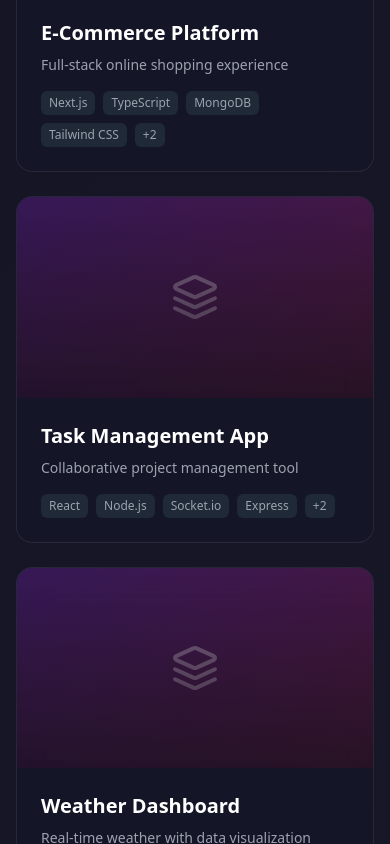
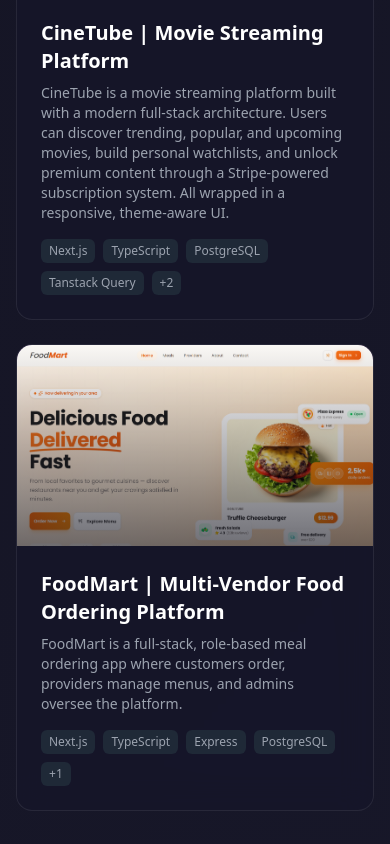
Before and after one commit to tausif-islam-sheik/Tausif-Islam-Sheik-Portfolio, a Next.js app: page / in a window 390 px wide. Shown: the part 4200-5044 px from the top of the page. Built offline with nearby package versions, Linux system fonts and the light colour scheme.

Commit message:
Projects added in My Project section

```diff
--- a/src/app/layout.tsx
+++ b/src/app/layout.tsx
@@ -11,7 +11,7 @@ const montserrat = Montserrat({
 export const metadata: Metadata = {
   title: 'Tausif Islam Sheik | Full-Stack Developer',
   description: 'Full-Stack Developer crafting fast, beautiful, scalable web experiences. View projects, skills, and download resume.',
-  keywords: ['Full-Stack Developer', 'Web Developer', 'React', 'Next.js', 'TypeScript', 'Portfolio'],
+  keywords: ['Full-Stack Developer', 'Web Developer', 'Frontend Developer', 'Backend Developer','React', 'Next.js', 'TypeScript', 'Portfolio'],
   authors: [{ name: 'Tausif Islam Sheik' }],
   openGraph: {
     title: 'Tausif Islam Sheik | Full-Stack Developer',
--- a/src/components/Navbar.tsx
+++ b/src/components/Navbar.tsx
@@ -2,7 +2,7 @@
 
 import { useState, useEffect } from 'react'
 import { motion, AnimatePresence } from 'framer-motion'
-import { Menu, X, Github, Linkedin, Facebook, Twitter } from 'lucide-react'
+import { Menu, X, Github, Linkedin, Twitter } from 'lucide-react'
 
 const navLinks = [
   { name: 'About', href: '#about' },
@@ -71,7 +71,7 @@ export default function Navbar() {
               </svg>
               <div className="hidden sm:flex items-baseline">
                 <span className="text-[#f5e6d3] font-bold text-3xl tracking-tight">Tausif</span>
-                <span className="text-purple-500 text-2xl ml-0.5">.</span>
+                <span className="text-purple-500 text-4xl ml-0.5">.</span>
               </div>
             </motion.a>
 
--- a/src/sections/Contact.tsx
+++ b/src/sections/Contact.tsx
@@ -124,6 +124,7 @@ export default function Contact() {
                   <label className="text-gray-400 text-sm mb-2 block">Name</label>
                   <input
                     type="text"
+                    required
                     placeholder="Your name"
                     className="w-full px-4 py-3 rounded-xl bg-gray-800/50 border border-gray-700 text-white placeholder-gray-500 focus:outline-none focus:border-purple-500/50 transition-colors"
                   />
@@ -132,6 +133,7 @@ export default function Contact() {
                   <label className="text-gray-400 text-sm mb-2 block">Email</label>
                   <input
                     type="email"
+                    required
                     placeholder="your@email.com"
                     className="w-full px-4 py-3 rounded-xl bg-gray-800/50 border border-gray-700 text-white placeholder-gray-500 focus:outline-none focus:border-purple-500/50 transition-colors"
                   />
@@ -142,6 +144,7 @@ export default function Contact() {
                 <label className="text-gray-400 text-sm mb-2 block">Subject</label>
                 <input
                   type="text"
+                  required
                   placeholder="What's this about?"
                   className="w-full px-4 py-3 rounded-xl bg-gray-800/50 border border-gray-700 text-white placeholder-gray-500 focus:outline-none focus:border-purple-500/50 transition-colors"
                 />
@@ -151,6 +154,7 @@ export default function Contact() {
                 <label className="text-gray-400 text-sm mb-2 block">Message</label>
                 <textarea
                   rows={5}
+                  required
                   placeholder="Tell me about your project..."
                   className="w-full px-4 py-3 rounded-xl bg-gray-800/50 border border-gray-700 text-white placeholder-gray-500 focus:outline-none focus:border-purple-500/50 transition-colors resize-none"
                 />
--- a/src/sections/Hero.tsx
+++ b/src/sections/Hero.tsx
@@ -100,7 +100,7 @@ export default function Hero() {
         {/* Main Title */}
         <h1
           ref={titleRef}
-          className="text-5xl sm:text-7xl lg:text-8xl font-bold mb-4"
+          className="text-5xl sm:text-6xl lg:text-7xl font-bold mb-4"
         >
           <span className="gradient-text">Tausif Islam</span>{' '}
           <span className="text-white">Sheik</span>
--- a/src/sections/Projects.tsx
+++ b/src/sections/Projects.tsx
@@ -1,74 +1,81 @@
-'use client'
+"use client";
 
-import { useState, useRef } from 'react'
-import { motion, AnimatePresence, useInView } from 'framer-motion'
-import { ExternalLink, Github, X, ChevronRight, Layers, AlertCircle, Lightbulb } from 'lucide-react'
+import { useState, useRef } from "react";
+import { motion, AnimatePresence, useInView } from "framer-motion";
+import {
+  ExternalLink,
+  Github,
+  X,
+  ChevronRight,
+  Layers,
+  AlertCircle,
+  Lightbulb,
+} from "lucide-react";
 
 interface Project {
-  id: string
-  name: string
-  description: string
-  shortDesc: string
-  image: string
-  technologies: string[]
-  liveUrl?: string
-  githubUrl?: string
-  challenges: string
-  improvements: string
+  id: string;
+  name: string;
+  description: string;
+  shortDesc: string;
+  image: string;
+  technologies: string[];
+  liveUrl?: string;
+  githubUrl?: string;
+  challenges: string;
+  improvements: string;
 }
 
 const projects: Project[] = [
   {
-    id: '1',
-    name: 'E-Commerce Platform',
-    shortDesc: 'Full-stack online shopping experience',
-    description: 'A comprehensive e-commerce platform built with Next.js and MongoDB, featuring real-time inventory management, secure payment processing, and an intuitive admin dashboard. The platform supports multiple vendors and includes advanced search and filtering capabilities.',
-    image: '/project1.jpg',
-    technologies: ['Next.js', 'TypeScript', 'MongoDB', 'Tailwind CSS', 'Stripe', 'Redis'],
-    liveUrl: 'https://example-ecommerce.com',
-    githubUrl: 'https://github.com/tausif/ecommerce',
-    challenges: 'Implementing real-time inventory synchronization across multiple vendors while maintaining performance. Solved using Redis for caching and WebSocket connections for live updates.',
-    improvements: 'Plan to add AI-powered product recommendations, integrate more payment gateways, and implement a progressive web app version for mobile users.',
+    id: "1",
+    name: "CineTube | Movie Streaming Platform",
+    shortDesc:
+      "CineTube is a movie streaming platform built with a modern full-stack architecture. Users can discover trending, popular, and upcoming movies, build personal watchlists, and unlock premium content through a Stripe-powered subscription system. All wrapped in a responsive, theme-aware UI.",
+    description:
+      "CineTube is a movie streaming platform built with a modern full-stack architecture. Users can discover trending, popular, and upcoming movies, build personal watchlists, and unlock premium content through a Stripe-powered subscription system. All wrapped in a responsive, theme-aware UI.",
+    image: "/cinetube.png",
+    technologies: [
+      "Next.js",
+      "TypeScript",
+      "PostgreSQL",
+      "Tanstack Query",
+      "Express.js",
+      "Stripe",
+    ],
+    liveUrl: "https://cinetube-omega.vercel.app",
+    githubUrl: "https://github.com/tausif-islam-sheik/CineTube",
+    challenges:
+      "Integrating YouTube live streaming links while ensuring smooth playback and a consistent user experience. Faced limitations with player customization and latency control, which were managed by optimizing embed settings, lazy loading video players, and handling network-based playback issues. Also implemented efficient state management for real-time UI updates.",
+
+    improvements:
+      "Plan to move toward a more flexible streaming solution (e.g., custom media server) for better control over playback and monetization. Additionally, aiming to add AI-powered movie recommendations, integrate multiple subscription/payment gateways, and build a Progressive Web App (PWA) for enhanced mobile performance and offline capabilities.",
   },
   {
-    id: '2',
-    name: 'Task Management App',
-    shortDesc: 'Collaborative project management tool',
-    description: 'A Kanban-style project management application with real-time collaboration features. Users can create boards, manage tasks with drag-and-drop functionality, and collaborate with team members in real-time.',
-    image: '/project2.jpg',
-    technologies: ['React', 'Node.js', 'Socket.io', 'Express', 'MongoDB', 'Framer Motion'],
-    liveUrl: 'https://example-tasks.com',
-    githubUrl: 'https://github.com/tausif/taskmanager',
-    challenges: 'Managing real-time state synchronization across multiple clients. Implemented optimistic UI updates and conflict resolution strategies to ensure smooth user experience.',
-    improvements: 'Adding calendar integration, time tracking features, and advanced analytics dashboard for project insights.',
+    id: "2",
+    name: "FoodMart | Multi-Vendor Food Ordering Platform",
+    shortDesc:
+      "FoodMart is a full-stack, role-based meal ordering app where customers order, providers manage menus, and admins oversee the platform.",
+    description:
+      "FoodMart is a full-stack, role-based meal ordering web application designed to simulate a real-world food delivery platform. The system allows customers to browse meals, place orders, and track delivery status, while providers manage their menus and fulfill orders. Admins oversee the entire platform including users, orders, and categories.",
+    image: "/foodmart.png",
+    technologies: ["Next.js", "TypeScript", "Express", "PostgreSQL", "Prisma"],
+    liveUrl: "https://foodmart-frontend.vercel.app",
+    githubUrl: "https://github.com/tausif-islam-sheik/FoodMart--frontend",
+    challenges:
+      "Handling real-time order management and synchronization between users, vendors, and admin panels. Ensured smooth user experience by implementing efficient state management, API optimization, and handling concurrent order updates with proper validation and fallback mechanisms.",
+
+    improvements:
+      "Plan to enhance the platform with AI-based food recommendations, integrate multiple secure payment gateways, add real-time order tracking, and develop a Progressive Web App (PWA) for better mobile performance and offline support.",
   },
-  {
-    id: '3',
-    name: 'Weather Dashboard',
-    shortDesc: 'Real-time weather with data visualization',
-    description: 'An interactive weather dashboard that provides detailed weather forecasts with beautiful data visualizations. Features include location-based weather, historical data charts, and severe weather alerts.',
-    image: '/project3.jpg',
-    technologies: ['React', 'D3.js', 'OpenWeather API', 'Chart.js', 'Tailwind CSS'],
-    liveUrl: 'https://example-weather.com',
-    githubUrl: 'https://github.com/tausif/weather',
-    challenges: 'Creating responsive and performant data visualizations that work across all device sizes. Used D3.js with responsive design patterns and optimized data fetching.',
-    improvements: 'Implementing weather prediction using machine learning models and adding air quality index tracking.',
-  },
-  {
-    id: '4',
-    name: 'Portfolio CMS',
-    shortDesc: 'Dynamic portfolio management system',
-    description: 'A content management system specifically designed for developers to showcase their work. Features include markdown support, project categorization, and customizable themes.',
-    image: '/project4.jpg',
-    technologies: ['Next.js', 'PostgreSQL', 'Prisma', 'AWS S3', 'MDX'],
-    liveUrl: 'https://example-portfolio.com',
-    githubUrl: 'https://github.com/tausif/portfolio-cms',
-    challenges: 'Building a flexible content system that supports both structured data and free-form markdown. Created a hybrid approach using MDX for rich content editing.',
-    improvements: 'Adding theme marketplace, SEO optimization tools, and integrated analytics dashboard.',
-  },
-]
+];
 
-function ProjectModal({ project, onClose }: { project: Project; onClose: () => void }) {
+function ProjectModal({
+  project,
+  onClose,
+}: {
+  project: Project;
+  onClose: () => void;
+}) {
   return (
     <motion.div
       initial={{ opacity: 0 }}
@@ -85,7 +92,7 @@ function ProjectModal({ project, onClose }: { project: Project; onClose: () => v
         initial={{ scale: 0.9, opacity: 0 }}
         animate={{ scale: 1, opacity: 1 }}
         exit={{ scale: 0.9, opacity: 0 }}
-        transition={{ type: 'spring', damping: 25 }}
+        transition={{ type: "spring", damping: 25 }}
         className="relative w-full max-w-4xl max-h-[90vh] overflow-y-auto glass rounded-3xl p-6 sm:p-8"
         onClick={(e) => e.stopPropagation()}
       >
@@ -99,9 +106,11 @@ function ProjectModal({ project, onClose }: { project: Project; onClose: () => v
 
         {/* Project Image */}
         <div className="relative aspect-video rounded-2xl overflow-hidden mb-8 bg-gradient-to-br from-purple-900/50 to-pink-900/50">
-          <div className="absolute inset-0 flex items-center justify-center">
-            <Layers size={64} className="text-white/30" />
-          </div>
+          <img
+            src={project.image}
+            alt={project.name}
+            className="absolute inset-0 w-full h-full object-cover"
+          />
           <div className="absolute bottom-4 left-4 flex gap-3">
             {project.liveUrl && (
               <a
@@ -129,7 +138,9 @@ function ProjectModal({ project, onClose }: { project: Project; onClose: () => v
         </div>
 
         {/* Project Title */}
-        <h2 className="text-3xl sm:text-4xl font-bold text-white mb-4">{project.name}</h2>
+        <h2 className="text-3xl sm:text-4xl font-bold text-white mb-4">
+          {project.name}
+        </h2>
 
         {/* Technologies */}
         <div className="flex flex-wrap gap-2 mb-6">
@@ -145,7 +156,9 @@ function ProjectModal({ project, onClose }: { project: Project; onClose: () => v
 
         {/* Description */}
         <div className="mb-8">
-          <h3 className="text-xl font-semibold text-white mb-3">About the Project</h3>
+          <h3 className="text-xl font-semibold text-white mb-3">
+            About the Project
+          </h3>
           <p className="text-gray-400 leading-relaxed">{project.description}</p>
         </div>
 
@@ -155,7 +168,9 @@ function ProjectModal({ project, onClose }: { project: Project; onClose: () => v
             <div className="w-10 h-10 rounded-xl bg-red-500/20 flex items-center justify-center">
               <AlertCircle className="text-red-400" size={20} />
             </div>
-            <h3 className="text-lg font-semibold text-white">Challenges Faced</h3>
+            <h3 className="text-lg font-semibold text-white">
+              Challenges Faced
+            </h3>
           </div>
           <p className="text-gray-400 leading-relaxed">{project.challenges}</p>
         </div>
@@ -166,26 +181,26 @@ function ProjectModal({ project, onClose }: { project: Project; onClose: () => v
             <div className="w-10 h-10 rounded-xl bg-green-500/20 flex items-center justify-center">
               <Lightbulb className="text-green-400" size={20} />
             </div>
-            <h3 className="text-lg font-semibold text-white">Future Improvements</h3>
+            <h3 className="text-lg font-semibold text-white">
+              Future Improvements
+            </h3>
           </div>
-          <p className="text-gray-400 leading-relaxed">{project.improvements}</p>
+          <p className="text-gray-400 leading-relaxed">
+            {project.improvements}
+          </p>
         </div>
       </motion.div>
     </motion.div>
-  )
+  );
 }
 
 export default function Projects() {
-  const [selectedProject, setSelectedProject] = useState<Project | null>(null)
-  const sectionRef = useRef<HTMLElement>(null)
-  const isInView = useInView(sectionRef, { once: true, margin: '-100px' })
+  const [selectedProject, setSelectedProject] = useState<Project | null>(null);
+  const sectionRef = useRef<HTMLElement>(null);
+  const isInView = useInView(sectionRef, { once: true, margin: "-100px" });
 
   return (
-    <section
-      id="projects"
-      ref={sectionRef}
-      className="relative py-24 lg:py-32"
-    >
+    <section id="projects" ref={sectionRef} className="relative py-24 lg:py-32">
       <div className="max-w-7xl mx-auto px-4 sm:px-6 lg:px-8">
         {/* Section Header */}
         <motion.div
@@ -201,7 +216,8 @@ export default function Projects() {
             My <span className="gradient-text">Projects</span>
           </h2>
           <p className="text-gray-400 max-w-2xl mx-auto">
-            A collection of my recent work showcasing my skills in full-stack development
+            A collection of my recent work showcasing my skills in full-stack
+            development
           </p>
         </motion.div>
 
@@ -219,9 +235,11 @@ export default function Projects() {
             >
               {/* Project Image */}
               <div className="relative aspect-video overflow-hidden bg-gradient-to-br from-purple-900/50 to-pink-900/50">
-                <div className="absolute inset-0 flex items-center justify-center">
-                  <Layers size={48} className="text-white/30" />
-                </div>
+                <img
+                  src={project.image}
+                  alt={project.name}
+                  className="absolute inset-0 w-full h-full object-cover"
+                />
                 <div className="absolute inset-0 bg-gradient-to-t from-[#0f0f1a] to-transparent opacity-60" />
 
                 {/* Hover Overlay */}
@@ -242,7 +260,9 @@ export default function Projects() {
                 <h3 className="text-xl font-bold text-white mb-2 group-hover:text-purple-400 transition-colors">
                   {project.name}
                 </h3>
-                <p className="text-gray-400 text-sm mb-4">{project.shortDesc}</p>
+                <p className="text-gray-400 text-sm mb-4">
+                  {project.shortDesc}
+                </p>
 
                 {/* Technologies */}
                 <div className="flex flex-wrap gap-2">
@@ -276,5 +296,5 @@ export default function Projects() {
         )}
       </AnimatePresence>
     </section>
-  )
+  );
 }
```
Also changed, not shown: src/components/Footer.tsx (+5 -5 lines), public/cinetube.png (added), public/foodmart.png (added).
